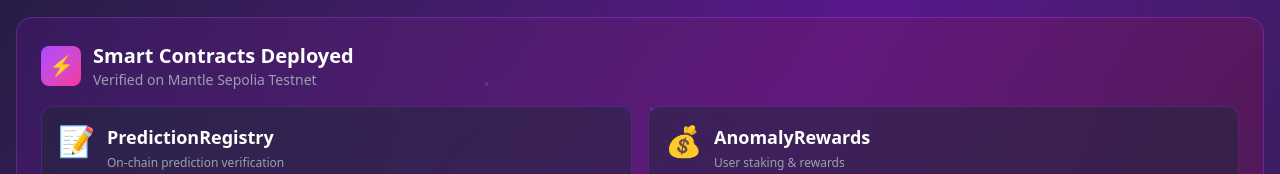
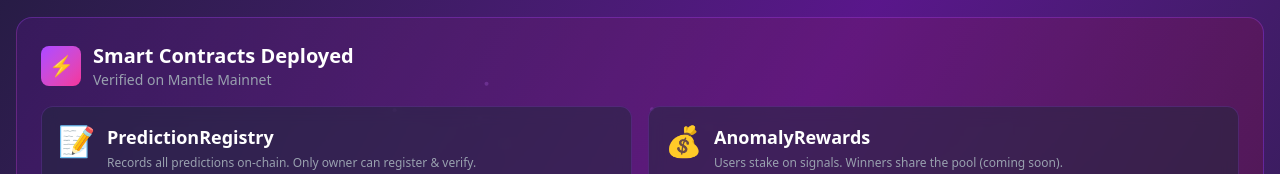
Before and after one commit to Neekel/Alpha-Pulse-Hackaton, a Next.js app in the folder frontend/: page / in a window 1280 px wide. Shown: the part 626-800 px from the top of the page. Built offline with nearby package versions, Linux system fonts and the light colour scheme; no server answers.

Commit message:
Fix: Use Mainnet contract addresses

```diff
--- a/frontend/components/ContractInfo.tsx
+++ b/frontend/components/ContractInfo.tsx
@@ -6,14 +6,14 @@
   const contracts = [
     {
       name: "PredictionRegistry",
-      address: "0x9698c4AA501B4C9Fad61b686Ae391c1d325bc91F",
-      description: "On-chain prediction verification",
+      address: "0x4597f29db1FBFAbfCEdDb3E9dEF7cfD584dbA090",
+      description: "Records all predictions on-chain. Only owner can register & verify.",
       icon: "📝",
     },
     {
       name: "AnomalyRewards",
-      address: "0x5ecB830af46E0D48A0d652bc5F97B6f239396571",
-      description: "User staking & rewards",
+      address: "0xCD71e0A3dB3d31e81c1f0961e6B8E58e863A6119",
+      description: "Users stake on signals. Winners share the pool (coming soon).",
       icon: "💰",
     },
   ];
@@ -35,7 +35,7 @@
         </motion.div>
         <div>
           <h3 className="text-xl font-bold text-white">Smart Contracts Deployed</h3>
-          <p className="text-sm text-gray-400">Verified on Mantle Sepolia Testnet</p>
+          <p className="text-sm text-gray-400">Verified on Mantle Mainnet</p>
         </div>
       </div>
 
@@ -43,7 +43,7 @@
         {contracts.map((contract, i) => (
           <motion.a
             key={contract.name}
-            href={`https://sepolia.mantlescan.xyz/address/${contract.address}`}
+            href={`https://mantlescan.xyz/address/${contract.address}`}
             target="_blank"
             rel="noopener noreferrer"
             className="bg-gray-800/50 backdrop-blur-sm border border-purple-500/20 rounded-xl p-4 hover:border-purple-500/50 transition-all group"
```
